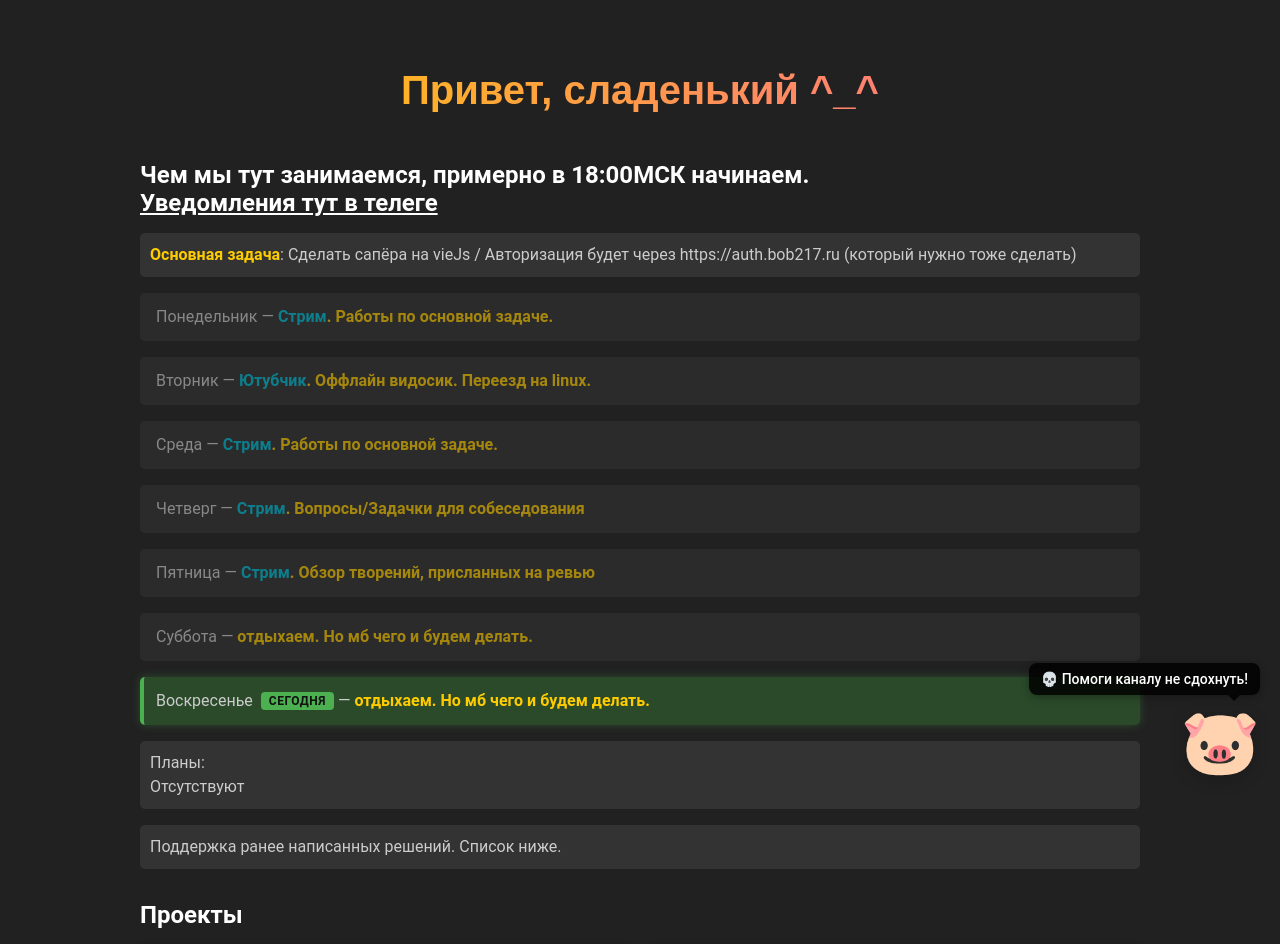
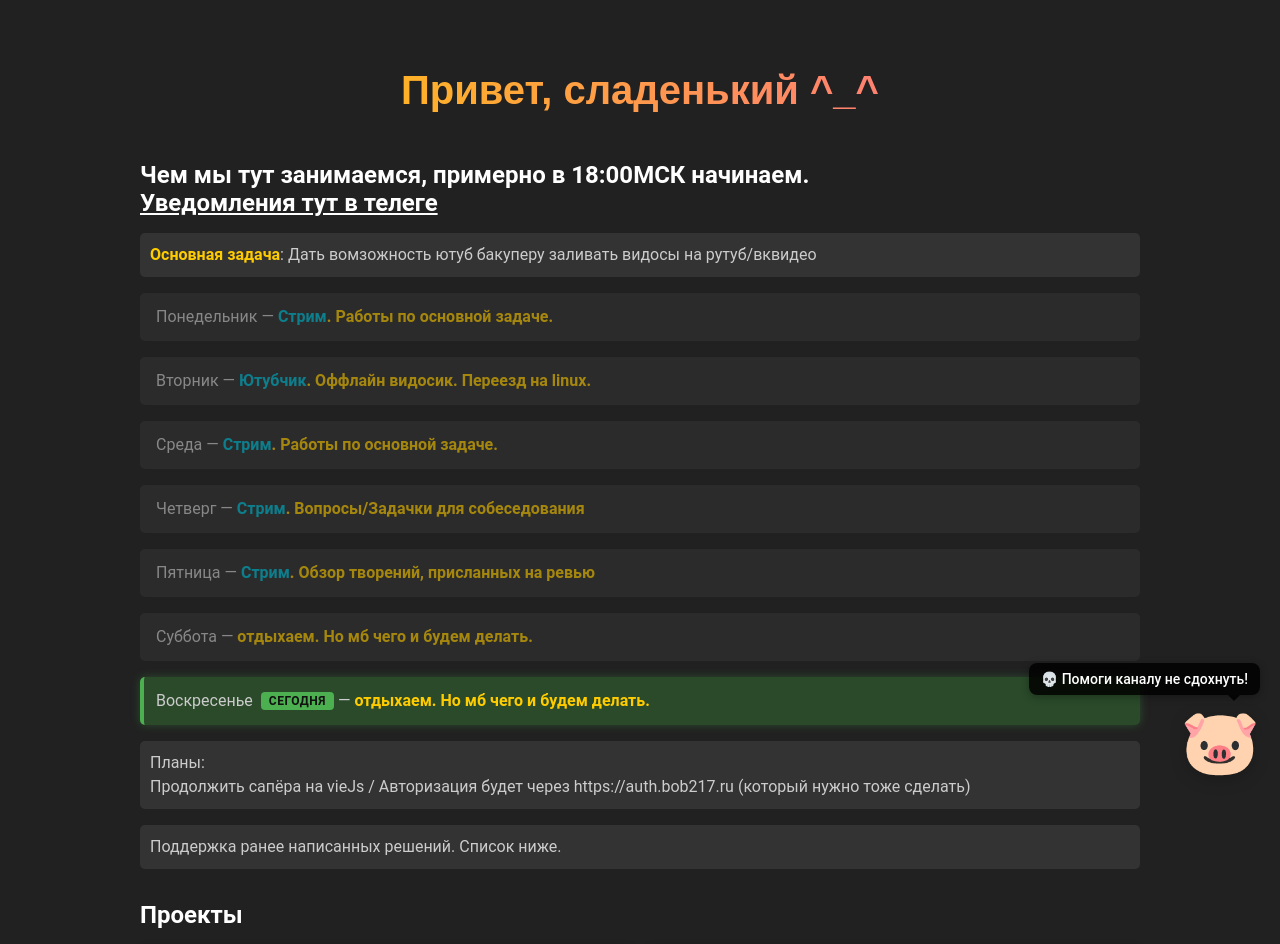
Before and after one commit to MaxNagibator/bob217.ru, a Vue app: page / in a window 1280 px wide. Shown: the top 944 px of the page. Built offline with nearby package versions, Linux system fonts and the light colour scheme.

Commit message:
смена основной задачи

```diff
--- a/src/components/InfoBlock.vue
+++ b/src/components/InfoBlock.vue
@@ -13,8 +13,7 @@ import WeeklySchedule from './WeeklySchedule.vue'
     </h2>
     <ul>
       <li class="main-task">
-        <b>Основная задача</b>: Сделать сапёра на vieJs / Авторизация будет через
-        https://auth.bob217.ru (который нужно тоже сделать)
+        <b>Основная задача</b>: Дать вомзожность ютуб бакуперу заливать видосы на рутуб/вквидео
       </li>
     </ul>
 
@@ -23,7 +22,8 @@ import WeeklySchedule from './WeeklySchedule.vue'
     <ul>
       <li>
         Планы:<br />
-        Отсутствуют
+        Продолжить сапёра на vieJs / Авторизация будет через
+        https://auth.bob217.ru (который нужно тоже сделать)
       </li>
       <li>Поддержка ранее написанных решений. Список ниже.</li>
     </ul>
```
